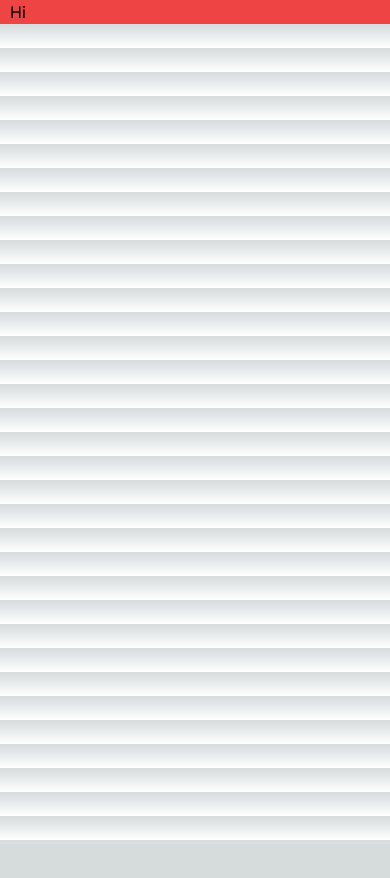
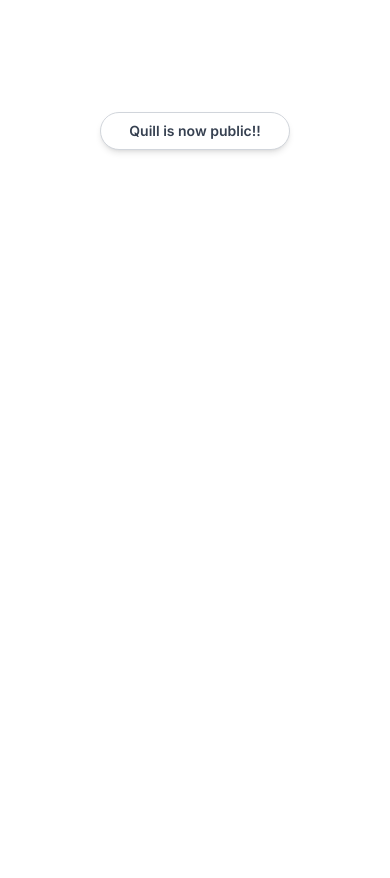
Before and after one commit to nskntc/Chat-with-your-pdf, a Next.js app: page / in a window 390 px wide. Shown: the top 878 px of the page. Before the commit the page ends 844 px from the top, so only its background shows below. Built offline with nearby package versions, Linux system fonts and the light colour scheme.

Commit message:
add: theme to global.css

```diff
--- a/src/app/globals.css
+++ b/src/app/globals.css
@@ -2,26 +2,49 @@
 @tailwind components;
 @tailwind utilities;
 
-:root {
-  --foreground-rgb: 0, 0, 0;
-  --background-start-rgb: 214, 219, 220;
-  --background-end-rgb: 255, 255, 255;
-}
+@layer base {
+  :root {
+    --background: 0 0% 100%;
+    --foreground: 240 10% 3.9%;
+    --card: 0 0% 100%;
+    --card-foreground: 240 10% 3.9%;
+    --popover: 0 0% 100%;
+    --popover-foreground: 240 10% 3.9%;
+    --primary: 142.1 76.2% 36.3%;
+    --primary-foreground: 355.7 100% 97.3%;
+    --secondary: 240 4.8% 95.9%;
+    --secondary-foreground: 240 5.9% 10%;
+    --muted: 240 4.8% 95.9%;
+    --muted-foreground: 240 3.8% 46.1%;
+    --accent: 240 4.8% 95.9%;
+    --accent-foreground: 240 5.9% 10%;
+    --destructive: 0 84.2% 60.2%;
+    --destructive-foreground: 0 0% 98%;
+    --border: 240 5.9% 90%;
+    --input: 240 5.9% 90%;
+    --ring: 142.1 76.2% 36.3%;
+    --radius: 0.75rem;
+  }
 
-@media (prefers-color-scheme: dark) {
-  :root {
-    --foreground-rgb: 255, 255, 255;
-    --background-start-rgb: 0, 0, 0;
-    --background-end-rgb: 0, 0, 0;
+  .dark {
+    --background: 20 14.3% 4.1%;
+    --foreground: 0 0% 95%;
+    --card: 24 9.8% 10%;
+    --card-foreground: 0 0% 95%;
+    --popover: 0 0% 9%;
+    --popover-foreground: 0 0% 95%;
+    --primary: 142.1 70.6% 45.3%;
+    --primary-foreground: 144.9 80.4% 10%;
+    --secondary: 240 3.7% 15.9%;
+    --secondary-foreground: 0 0% 98%;
+    --muted: 0 0% 15%;
+    --muted-foreground: 240 5% 64.9%;
+    --accent: 12 6.5% 15.1%;
+    --accent-foreground: 0 0% 98%;
+    --destructive: 0 62.8% 30.6%;
+    --destructive-foreground: 0 85.7% 97.3%;
+    --border: 240 3.7% 15.9%;
+    --input: 240 3.7% 15.9%;
+    --ring: 142.4 71.8% 29.2%;
   }
 }
-
-body {
-  color: rgb(var(--foreground-rgb));
-  background: linear-gradient(
-      to bottom,
-      transparent,
-      rgb(var(--background-end-rgb))
-    )
-    rgb(var(--background-start-rgb));
-}
--- a/src/app/layout.tsx
+++ b/src/app/layout.tsx
@@ -1,3 +1,4 @@
+import { cn } from '@/lib/utils'
 import type { Metadata } from 'next'
 import { Inter } from 'next/font/google'
 import './globals.css'
@@ -15,8 +16,11 @@
   children: React.ReactNode
 }) {
   return (
-    <html lang="en">
-      <body className={inter.className}>{children}</body>
+    <html lang="en" className="light">
+      <body className={cn(
+        "min-h-screen font-sans antialiased grainy",
+        inter.className
+      )}>{children}</body>
     </html>
   )
 }
--- a/src/app/page.tsx
+++ b/src/app/page.tsx
@@ -2,6 +2,12 @@
 
 export default function Home() {
   return (
-    <MaxWidthWrapper className="bg-red-500" ><div>Hi</div></MaxWidthWrapper>
+    <MaxWidthWrapper className="mb-12 mt-28 sm:mt-40 flex flex-col items-center justify-center text-center">
+      <div className="mx-auto mb-4 flex max-w-fit items-center justify-center space-x-2 overflow-hidden rounded-full border border-gray-300 bg-white px-7 py-2 shadow-md backdrop-blur trasition-all hover:border-gray-500 hover:bg-white/50">
+        <p className="text-sm font-semibold text-gray-700">
+          Quill is now public!!
+        </p>
+      </div>
+    </MaxWidthWrapper>
   )
 }
```
